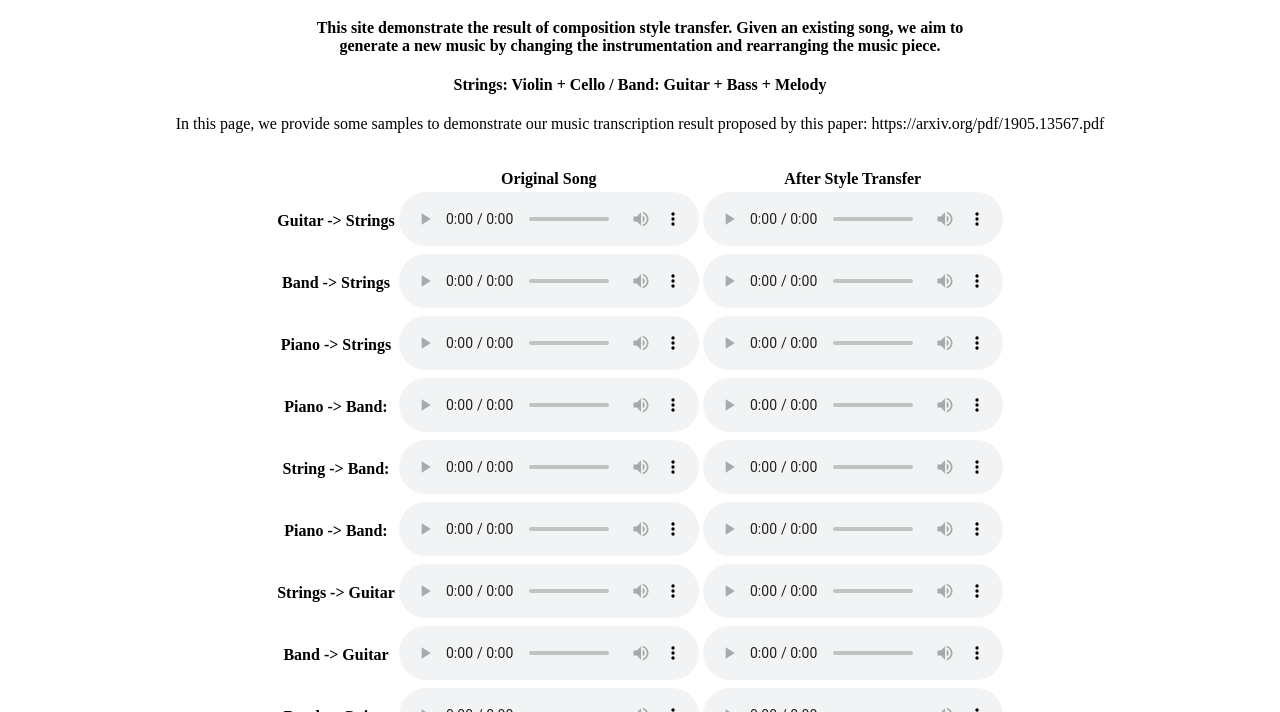
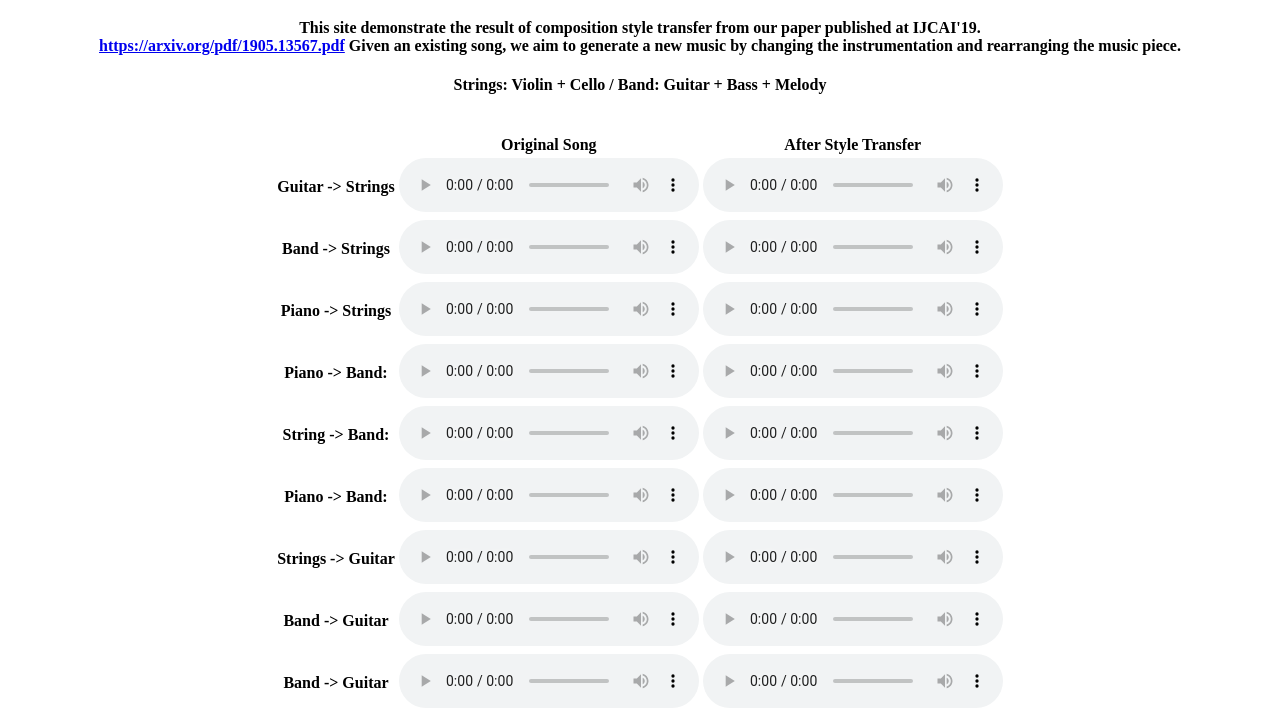
Before and after one commit to biboamy/disentangle_demo, a plain HTML site: page result/index.html in a window 1280 px wide. Shown: the part 61-773 px from the top of the page. Drawn offline with Linux system fonts and the light colour scheme.

Commit message:
update caption

```diff
--- a/result/index.html
+++ b/result/index.html
@@ -5,10 +5,10 @@
 <center>
 <div>
 	<h1>Music Style Transfer Demo</h1>
-	<h4>This site demonstrate the result of composition style transfer. Given an existing song, we aim to </br>
-	    generate a new music by changing the instrumentation and rearranging the music piece.</h4>
+	<h4>This site demonstrate the result of composition style transfer from our paper published at IJCAI'19. <br> <a href="https://arxiv.org/pdf/1905.13567.pdf">https://arxiv.org/pdf/1905.13567.pdf</a>
+  Given an existing song, we aim to generate a new music by changing the instrumentation and rearranging the music piece.</h4>
 	<h4><b>Strings</b>: Violin + Cello  / <b>Band</b>: Guitar + Bass + Melody</h4>
-	<p>In this page, we provide some samples to demonstrate our music transcription result proposed by this paper: https://arxiv.org/pdf/1905.13567.pdf </p>
+
 	<br>
 </div>
 <table>
```
